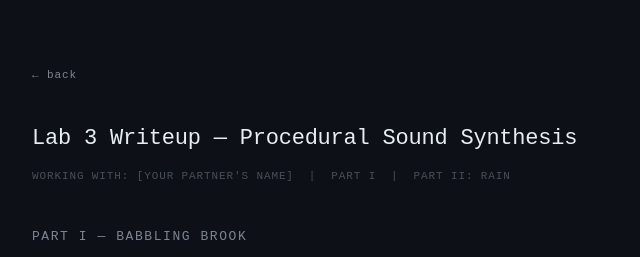
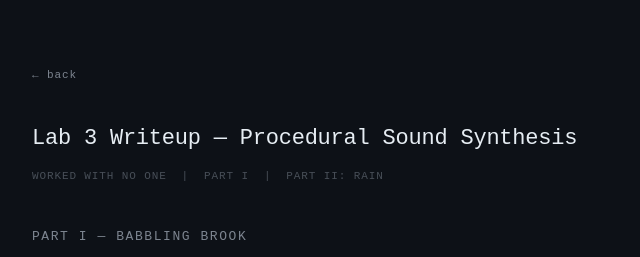
Before and after one commit to ishanimitra-19/computational-sound-lab3, a plain HTML site: page writeup.html in a window 1280 px wide. Shown: the top 257 px of the page, 292-932 px from the left. Drawn offline with Linux system fonts and the light colour scheme.

Commit message:
Update writeup.html

```diff
--- a/writeup.html
+++ b/writeup.html
@@ -82,7 +82,7 @@
   <a class="back" href="index.html">← back</a>
 
   <h1>Lab 3 Writeup — Procedural Sound Synthesis</h1>
-  <div class="meta">WORKING WITH: [YOUR PARTNER'S NAME] &nbsp;|&nbsp; PART I &nbsp;|&nbsp; PART II: RAIN</div>
+  <div class="meta">WORKED WITH NO ONE &nbsp;|&nbsp; PART I &nbsp;|&nbsp; PART II: RAIN</div>
 
   <!-- ── PART I ─────────────────────────────────────────────────────────────── -->
 
```
